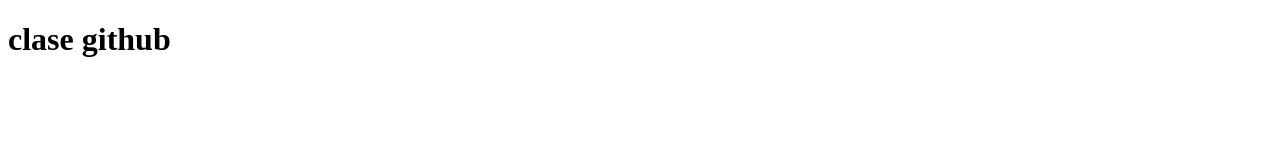
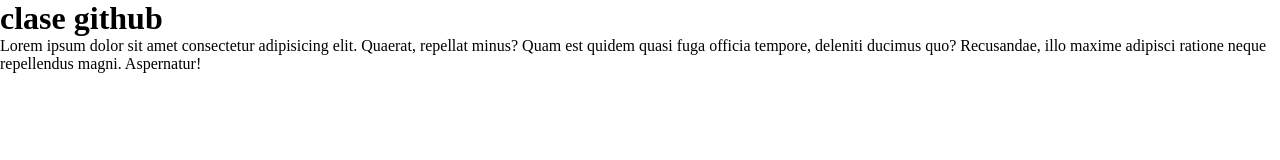
Before and after one commit to Barrita00/miproyecto1, a plain HTML site: page index.html in a window 1280 px wide. Drawn offline with Linux system fonts and the light colour scheme.

Commit message:
agrego un parrafo y el reseteo en css

```diff
--- a/estilos.css
+++ b/estilos.css
@@ -0,0 +1,4 @@
+*{
+    margin: 0;
+    padding: 0;
+}
--- a/index.html
+++ b/index.html
@@ -9,5 +9,6 @@
 </head>
 <body>
     <h1>clase github</h1>
+    <p>Lorem ipsum dolor sit amet consectetur adipisicing elit. Quaerat, repellat minus? Quam est quidem quasi fuga officia tempore, deleniti ducimus quo? Recusandae, illo maxime adipisci ratione neque repellendus magni. Aspernatur!</p>
 </body>
 </html>
```
